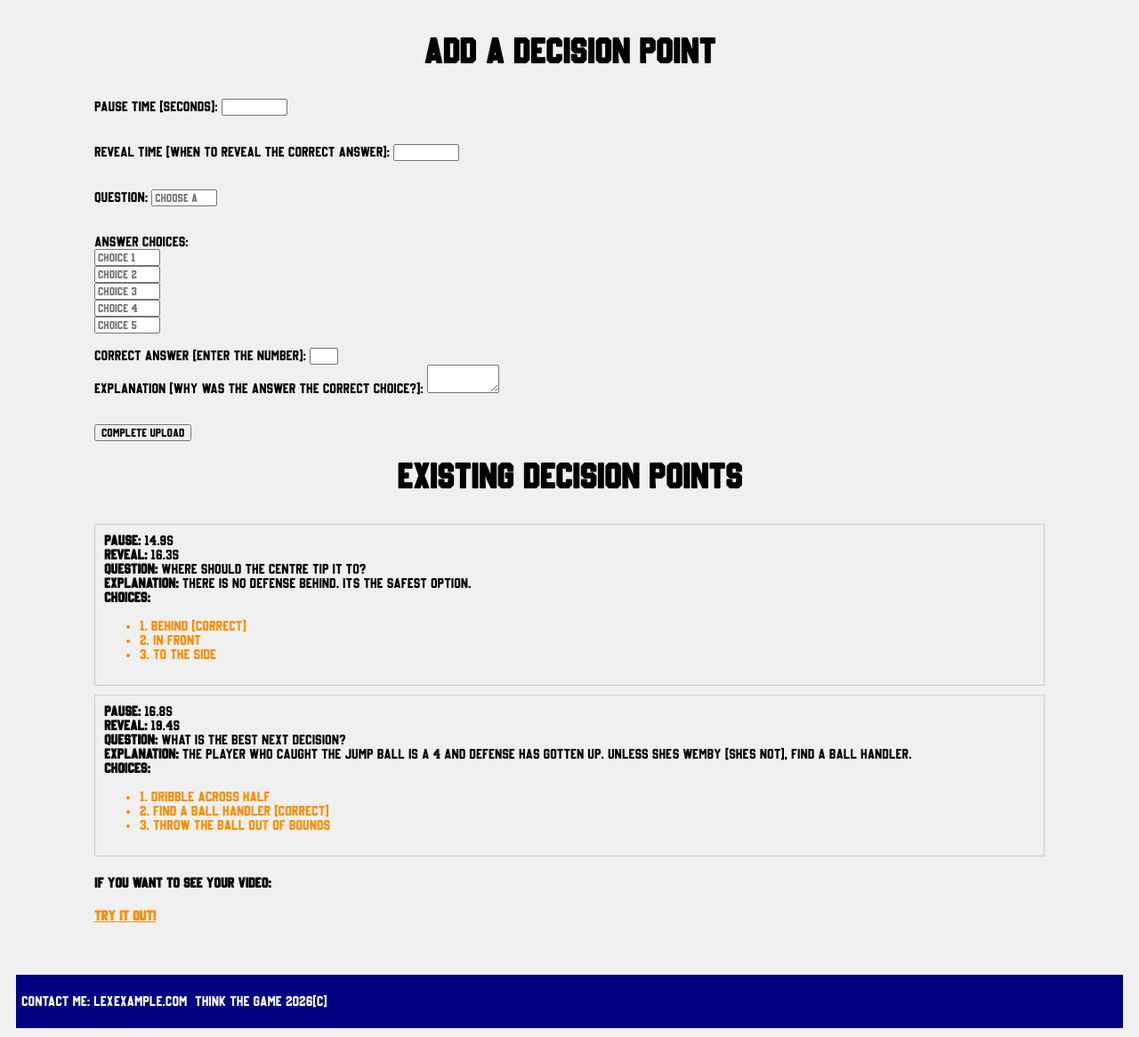
After one commit to afong7/basketball_app, a Flask app: page /edit_video/1 in a window 1280 px wide. The commit adds this page. Shown: the part 574-1740 px from the top of the page at 89% size. Run offline with Flask 3, Linux system fonts and the light colour scheme; a user stored in the database is signed in.

Commit message:
more updates

```diff
--- a/basketball_decision_web/app_v2.py
+++ b/basketball_decision_web/app_v2.py
@@ -5,13 +5,22 @@ from flask_login import UserMixin, LoginManager, login_user, logout_user, curren
 
 from flask_sqlalchemy import SQLAlchemy
 from werkzeug.security import generate_password_hash, check_password_hash
+from werkzeug.utils import secure_filename
+import os
 
 
 app = Flask(__name__)
 app.config["SECRET_KEY"] = "your_secret_key_here"
-app.config["SQLALCHEMY_DATABASE_URI"] = "sqlite:///basketball.db"
-# real database = basketball_decision_web/instance/basketball.db
+app.config["SQLALCHEMY_DATABASE_URI"] = "sqlite:///./basketball.db"
 app.config["SQLALCHEMY_TRACK_MODIFICATIONS"] = False
+
+app.config["UPLOAD_FOLDER"] = "static/uploads"
+app.config["MAX_CONTENT_LENGTH"] = 500 * 1024 * 1024 #500 MB limit
+ALLOWED_EXTENSIONS = {"mp4", "mov"}
+def allowed_file(filename):
+    return "." in filename and filename.rsplit(".", 1)[1].lower() in ALLOWED_EXTENSIONS
+
+
 
 db = SQLAlchemy(app)
 login_manager = LoginManager()
@@ -332,10 +341,101 @@ def dashboard():
         user=current_user
     )
 
-@app.route("/upload_video")
+@app.route("/upload_video", methods=["GET", "POST"])
 @login_required
 def upload_video():
-    return "Upload page coming soon!"
+    if request.method == "POST":
+        file = request.files.get("video_file")
+        title = request.form.get("title")
+        category = request.form.get("category")
+        description = request.form.get("description")
+        print(request.files)
+
+        # Validate file
+        if not file or file.filename == "":
+            return "No file selected", 400
+
+        if not allowed_file(file.filename):
+            return "Invalid file type. Only MP4 and MOV files are allowed.", 400
+
+        # Secure filename
+        filename = secure_filename(file.filename)
+
+        # Save file
+        filepath = os.path.join(app.config["UPLOAD_FOLDER"], filename)
+        file.save(filepath)
+
+        # Create Video entry
+        new_video = Video(
+            title=title,
+            description=description,
+            category=category,
+            video_file=filename
+        )
+
+        # Save video to database
+        db.session.add(new_video)
+        db.session.commit()
+
+        # Redirect to decsion point editor
+        return redirect(url_for("edit_video", video_id=new_video.id))
+
+    return render_template(
+        "upload_video.html",
+        title="Video Upload | Think the Game")
+
+
+@app.route("/edit_video/<int:video_id>", methods=["GET", "POST"])
+@login_required
+def edit_video(video_id):
+    video = db.get_or_404(Video, video_id)
+
+    if request.method == "POST":
+        pause_time = float(request.form.get("pause_time"))
+        reveal_time = float(request.form.get("reveal_time"))
+        question = request.form.get("question")
+        explanation = request.form.get("explanation")
+
+        # Collect choices
+        choices = []
+        for i in range(1, 6):
+            text = request.form.get(f"choice{i}")
+            if text and text.strip() != "":
+                choices.append(text.strip())
+        correct_choice_index = int(request.form.get("correct_choice"))
+
+        # Create DecisionPoint
+        dp = DecisionPoint(
+            video_id = video.id,
+            pause_time=pause_time,
+            reveal_time=reveal_time,
+            question=question,
+            explanation=explanation
+        )
+
+        db.session.add(dp)
+        db.session.flush() # get dp.id before adding choices
+
+        # Add AnswerChoice rows
+        for position, text in enumerate(choices, start=1):
+            ac = AnswerChoice(
+                decision_point_id=dp.id,
+                text=text,
+                position=position,
+                is_correct=(position - 1 == correct_choice_index)
+            )
+            db.session.add(ac)
+
+        db.session.commit()
+
+    decision_points = DecisionPoint.query.filter_by(video_id=video.id).all()
+
+    return render_template(
+        "edit_video.html",
+        video=video,
+        decision_points=decision_points
+    )
+
 
 # Allows us to actually see the app in action when we run the script + upload/update the database
 if __name__ == "__main__":
--- /dev/null
+++ b/basketball_decision_web/templates/edit_video.html
@@ -0,0 +1,128 @@
+{% extends 'base.html' %}
+
+{% block content %}
+<header>
+    <nav>
+    <p><a href="{{ url_for('index') }}">Homepage</a> | <a href="{{ url_for('about') }}">About</a> | <a href="#contact">Contact</a></p>
+
+    <h1 id="edit-title">{{ video.title }}</h1>
+</header>
+
+    <h2 id="edit-welcome">Edit your game film!</h2>
+    <video id="edit-video" width="640" controls>
+        <source src="{{ url_for('static', filename='uploads/'+video.video_file) }}" type="video/mp4">
+    </video>
+    <br><br>
+
+    <h2 id="edit-dp">Add a Decision Point</h2>
+    <form method="POST" action="{{ url_for('edit_video', video_id=video.id) }}">
+        <label id="edit-label">Pause time (seconds): </label>
+        <input id="edit-text" type="number" step="0.1" name="pause_time" required><br><br>
+        <br>
+
+        <label id="edit-label">Reveal time (when to reveal the correct answer): </label>
+        <input id="edit-text" type="number" step="0.1" name="reveal_time" required><br><br>
+        <br>
+
+        <label id="edit-label" for="question">Question: </label>
+        <input type="text" list="questions" name="question" id="question" placeholder="Choose an option or type your own"><br><br>
+        <datalist id="questions">
+            <option value="What should the player do next?"></option>
+            <option value="Who should the player pass to?"></option>
+            <option value="Where should the help defense be?"></option>
+            <option value="Where should the outlet be?"></option>
+            <option value="Where should the player be?"></option>
+        </datalist>
+        <br>
+
+        <label id="edit-label">Answer Choices: </label><br>
+        <input id="edit-text" type="text" name="choice1" list="choice1" placeholder="Choice 1" required><br>
+        <datalist id="choice1">
+            <option value="Pass to the corner"></option>
+            <option value="Pass to the top of the Key"></option>
+            <option value="Pass into the post/key"></option>
+            <option value="Run wide"></option>
+            <option value="Shoot"></option>
+            <option value="Drive/attack"></option>
+            <option value="Kickout"></option>
+        </datalist>
+        <input id="edit-text" type="text" name="choice2" list="choice2" placeholder="Choice 2" required><br>
+        <datalist id="choice2">
+            <option value="Pass to the corner"></option>
+            <option value="Pass to the top of the Key"></option>
+            <option value="Pass into the post/key"></option>
+            <option value="Run wide"></option>
+            <option value="Shoot"></option>
+            <option value="Drive/attack"></option>
+            <option value="Kickout"></option>
+        </datalist>
+        <input id="edit-text" type="text" name="choice3" list="choice3" placeholder="Choice 3" required><br>
+        <datalist id="choice3">
+            <option value="Pass to the corner"></option>
+            <option value="Pass to the top of the Key"></option>
+            <option value="Pass into the post/key"></option>
+            <option value="Run wide"></option>
+            <option value="Shoot"></option>
+            <option value="Drive/attack"></option>
+            <option value="Kickout"></option>
+        </datalist>
+        <input id="edit-text" type="text" name="choice4" list="choice4" placeholder="Choice 4"><br>
+        <datalist id="choice4">
+            <option value="Pass to the corner"></option>
+            <option value="Pass to the top of the Key"></option>
+            <option value="Pass into the post/key"></option>
+            <option value="Run wide"></option>
+            <option value="Shoot"></option>
+            <option value="Drive/attack"></option>
+            <option value="Kickout"></option>
+        </datalist>
+        <input id="edit-text" type="text" name="choice5" list="choice5" placeholder="Choice 5"><br>
+        <datalist id="choice5">
+            <option value="Pass to the corner"></option>
+            <option value="Pass to the top of the Key"></option>
+            <option value="Pass into the post/key"></option>
+            <option value="Run wide"></option>
+            <option value="Shoot"></option>
+            <option value="Drive/attack"></option>
+            <option value="Kickout"></option>
+        </datalist>
+        <br>
+
+        <label id="edit-label">Correct Answer (enter the number): </label>
+        <input id="edit-text" type="number" step="1" name="correct_choice" min="1" max="5" required>
+        <br>
+
+        <label id="edit-label">Explanation (why was the answer the correct choice?): </label>
+        <textarea id="edit-text" name="explanation"></textarea>
+        <br>
+        <br>
+        <br>
+
+        <button id="edit-button" type="submit">COMPLETE UPLOAD</button>
+    </form>
+
+    <h2 id="edit-welcome">Existing Decision Points</h2>
+    {% for dp in decision_points %}
+    <div style="border:1px solid #ccc; padding:10px; margin-bottom:10px;">
+        <strong>Pause:</strong> {{ dp.pause_time }}s<br>
+        <strong>Reveal:</strong> {{ dp.reveal_time }}s<br>
+        <strong>Question:</strong> {{ dp.question }}<br>
+        <strong>Explanation:</strong> {{ dp.explanation }}<br>
+
+        <strong>Choices:</strong>
+        <ul>
+            {% for choice in dp.answer_choices %}
+                <li>
+                    {{ choice.position }}. {{ choice.text }}
+                    {% if choice.is_correct %}(Correct){% endif %}
+                </li>
+            {% endfor %}
+        </ul>
+    </div>
+    {% endfor %}
+
+    <h4 id="edit-redirect">If you want to see your video:</h4>
+    <p><a href="{{ url_for('video') }}">TRY IT OUT!</a></p>
+
+
+{% endblock %}
--- a/basketball_decision_web/templates/register.html
+++ b/basketball_decision_web/templates/register.html
@@ -9,7 +9,7 @@
 </header>
 
 <body>
-    <h2 id="register-header">Create an Account</h2>
+    <h2 id="register-header">Create an Account!</h2>
 
     <form method="POST">
         <label id="register-label">Username: </label>
@@ -18,8 +18,8 @@
         <label id="register-label">Email: </label>
         <input id="register-text" type="email" name="email" required><br><br>
 
-        <label id="register-label" for="password">Password: </label>
-        <input type="password" name="password" required><br><br>
+        <label for="password">Password: </label>
+        <input type="password" id="password" name="password"><br><br>
 
         <button id="register-button" type="submit">REGISTER</button>
     </form>
```
Also changed, not shown: basketball_decision_web/templates/login.html (+10 -2 lines), basketball_decision_web/templates/upload_video.html (added, +40 -0 lines), basketball_decision_web/templates/video.html (+6 -5 lines), basketball_decision_web/instance/basketball.db (added), 1 other file.
